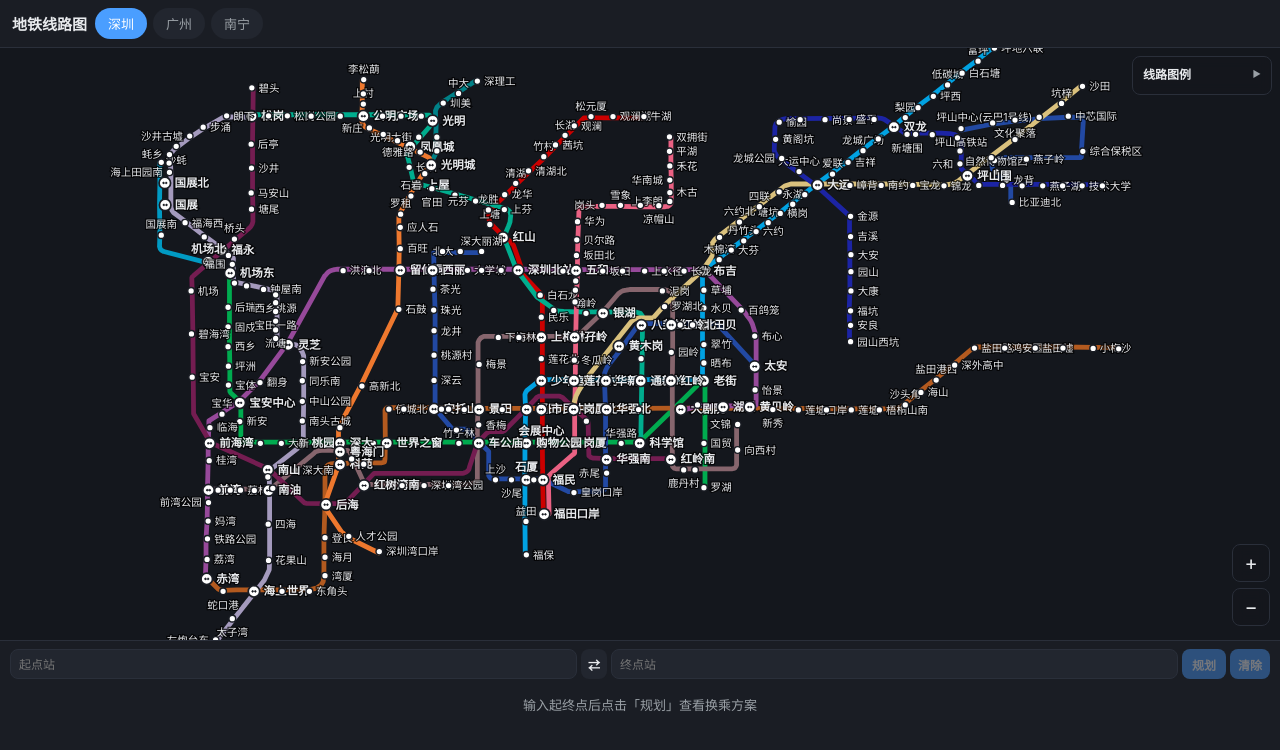
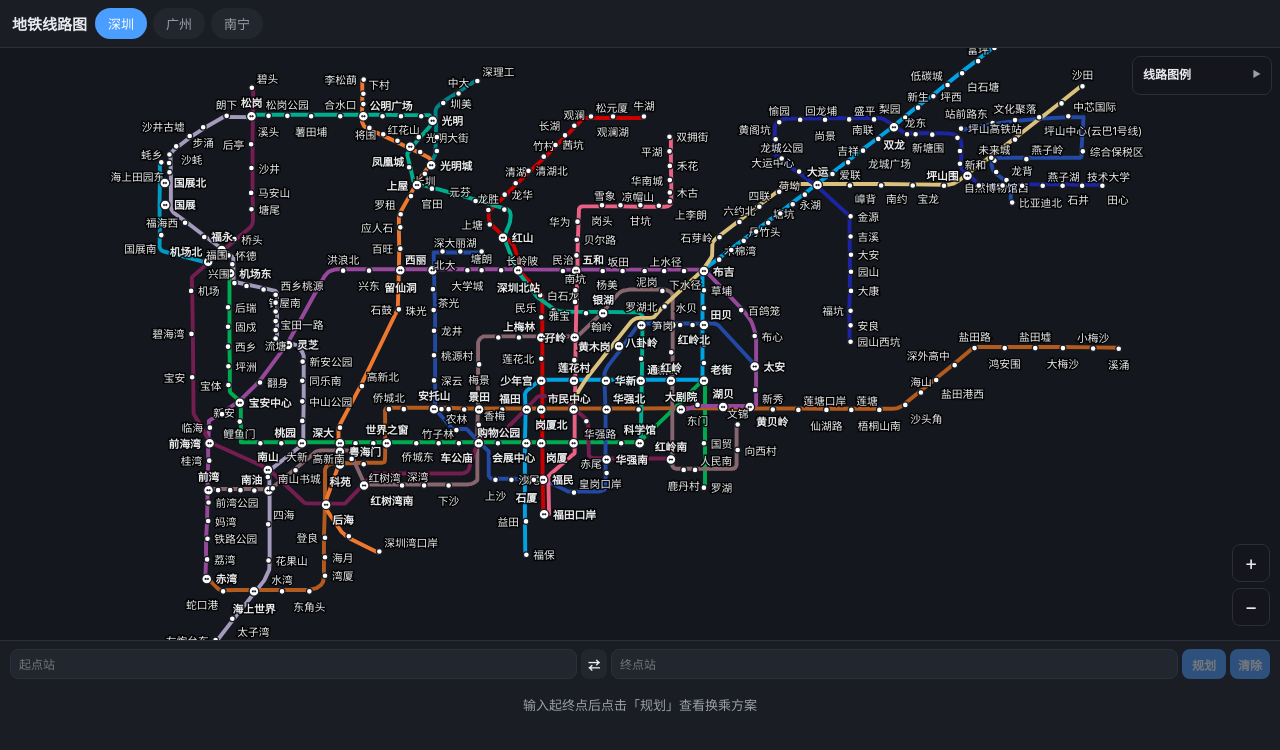
Before and after one commit to wei6718189/subway-h5, a Vue app in the folder subway-h5/: page / in a window 1280 px wide. Shown: the top 750 px of the page. Built offline with nearby package versions, Linux system fonts and the light colour scheme.

Commit message:
修改地图显示1

```diff
--- a/subway-h5/src/components/SubwayMap.vue
+++ b/subway-h5/src/components/SubwayMap.vue
@@ -19,7 +19,7 @@
           :key="'l-' + line.id"
           :points="line.points"
           :stroke="line.color"
-          stroke-width="5"
+          :stroke-width="baseLineWidth"
           stroke-linejoin="round"
           stroke-linecap="round"
           fill="none"
@@ -32,7 +32,7 @@
           :key="'h-' + i"
           :points="seg.points"
           :stroke="seg.color"
-          stroke-width="7"
+          :stroke-width="baseLineWidthHL"
           stroke-linejoin="round"
           stroke-linecap="round"
           fill="none"
@@ -40,49 +40,49 @@
         />
         <!-- 站点 -->
         <g v-for="s in stations" :key="'s-' + s.id">
-          <!-- 换乘站：单层圆圈（白底+描边，类似示例 SVG）+ 内部双箭头 -->
+          <!-- 换乘站：白底大圆 + 描边 + 内部双向箭头 -->
           <template v-if="s.isTransfer">
             <circle
               :cx="s.x"
               :cy="s.y"
-              :r="s.highlight ? 7.5 : 6"
+              :r="svgRadius(s)"
               :fill="s.highlight ? s.fill : '#fff'"
               :stroke="s.highlight ? s.stroke : '#1a1d24'"
-              :stroke-width="s.highlight ? 2.5 : 1.8"
+              :stroke-width="baseStrokeWidth"
               @click.stop="$emit('select-station', s.id)"
               style="cursor: pointer"
             />
             <path
-              :d="transferIconPath(s.x, s.y, s.highlight ? 5.5 : 4.2)"
+              :d="transferIconPath(s.x, s.y, svgRadius(s) * 0.7)"
               fill="none"
               :stroke="s.highlight ? '#fff' : '#1a1d24'"
-              stroke-width="1.1"
+              :stroke-width="baseStrokeWidth * 0.8"
               stroke-linecap="round"
               stroke-linejoin="round"
               pointer-events="none"
             />
           </template>
-          <!-- 普通站 / 起终点：单层圆圈 -->
+          <!-- 普通站 / 起终点：实心圆圈 -->
           <circle
             v-else
             :cx="s.x"
             :cy="s.y"
-            :r="s.highlight ? 6.5 : 3.5"
+            :r="svgRadius(s)"
             :fill="s.fill"
             :stroke="s.stroke"
-            :stroke-width="s.highlight ? 2.5 : 1.5"
+            :stroke-width="baseStrokeWidth"
             @click.stop="$emit('select-station', s.id)"
             style="cursor: pointer"
           />
           <text
             v-if="labelData.get(s.id)?.visible"
-            :x="s.x + (labelData.get(s.id)?.dx ?? (s.isTransfer ? 10 : 6))"
-            :y="s.y + (labelData.get(s.id)?.dy ?? 4)"
+            :x="s.x + (labelData.get(s.id)?.dx ?? 0)"
+            :y="s.y + (labelData.get(s.id)?.dy ?? 0)"
             :text-anchor="labelData.get(s.id)?.anchor ?? 'start'"
-            :font-size="s.isTransfer ? 12 : 11"
-            :font-weight="s.isTransfer ? 600 : 400"
+            :font-size="baseFontSize"
+            :font-weight="s.isTransfer || s.highlight ? 600 : 400"
             :fill="s.highlight ? '#fff' : 'var(--text)'"
-            style="pointer-events: none; paint-order: stroke; stroke: rgba(0,0,0,0.75); stroke-width: 2.5px"
+            style="pointer-events: none; paint-order: stroke; stroke: rgba(0,0,0,0.8); stroke-width: 3px"
           >{{ s.name }}</text>
         </g>
       </g>
@@ -111,7 +111,7 @@
 </template>
 
 <script setup>
-import { computed, ref, watch, onMounted, nextTick } from 'vue'
+import { computed, ref, watch, onMounted, onBeforeUnmount, nextTick } from 'vue'
 import { computeBounds, makeProjection } from '../lib/projection.js'
 
 const props = defineProps({
@@ -137,6 +137,50 @@ const proj = computed(() => {
 })
 
 const dimmed = computed(() => props.highlight && props.highlight.length > 0)
+
+// --- SVG 容器尺寸追踪（用于计算自适应基础尺寸）---
+const svgRect = ref({ width: 0, height: 0 })
+let resizeObserver = null
+
+// SVG viewBox 适配到容器的缩放比（仅跟设备屏幕尺寸有关，不受用户缩放影响）
+const fitScale = computed(() => {
+  const vbW = proj.value.width || 1000
+  const vbH = proj.value.height || 800
+  const { width, height } = svgRect.value
+  if (!width || !height) return 1
+  return Math.min(width / vbW, height / vbH)
+})
+
+// 自适应基础尺寸：使用平方根补偿（部分补偿 fitScale）
+// 完全补偿（/fitScale）会导致手机端 SVG 坐标系中值过大，文字比站间距还宽
+// 平方根补偿（/sqrt(fitScale)）在手机端折中：屏幕值略小但 SVG 比例合理
+// 这些值在 SVG 坐标系中，会随用户缩放（scale）自然等比缩放
+const FONT_TARGET = 11   // 屏幕上目标字号（px）
+const RADIUS_NORMAL = 3   // 普通站屏幕目标半径
+const RADIUS_TRANSFER = 5 // 换乘站屏幕目标半径
+const RADIUS_HIGHLIGHT = 6 // 高亮站屏幕目标半径
+const LINE_W = 4          // 线路屏幕目标宽度
+const LINE_W_HL = 6       // 高亮线路屏幕目标宽度
+const STROKE_W = 1.3      // 站点描边屏幕目标宽度
+
+// 平方根补偿：fitScale=0.375 时补偿因子=1.63（而非完全补偿的 2.67）
+function adapt(v) {
+  return v / Math.sqrt(fitScale.value || 1)
+}
+
+const baseFontSize = computed(() => adapt(FONT_TARGET))
+const baseRadiusNormal = computed(() => adapt(RADIUS_NORMAL))
+const baseRadiusTransfer = computed(() => adapt(RADIUS_TRANSFER))
+const baseRadiusHighlight = computed(() => adapt(RADIUS_HIGHLIGHT))
+const baseLineWidth = computed(() => adapt(LINE_W))
+const baseLineWidthHL = computed(() => adapt(LINE_W_HL))
+const baseStrokeWidth = computed(() => adapt(STROKE_W))
+
+// 站点 SVG 半径（会随用户缩放一起缩放）
+function svgRadius(s) {
+  if (s.highlight) return baseRadiusHighlight.value
+  return s.isTransfer ? baseRadiusTransfer.value : baseRadiusNormal.value
+}
 
 const stationCoords = computed(() => {
   const map = {}
@@ -209,6 +253,57 @@ const highlightPolys = computed(() => {
   return segs
 })
 
+// 所有线路段（用于标签与线路碰撞检测）
+const lineSegments = computed(() => {
+  if (!props.cityData) return []
+  const p = proj.value
+  const segs = []
+  for (const line of props.cityData.lines || []) {
+    let pts = []
+    if (line.path && line.path.length > 0) {
+      pts = line.path.map(([x, y]) => p.projectXY(x, y))
+    } else {
+      const c = stationCoords.value
+      pts = (line.stationIds || []).map(id => c[id]).filter(Boolean)
+    }
+    for (let i = 1; i < pts.length; i++) {
+      segs.push({ x1: pts[i - 1].x, y1: pts[i - 1].y, x2: pts[i].x, y2: pts[i].y })
+    }
+  }
+  return segs
+})
+
+// 每个站点ID的线路方向角度（0=水平, 90=垂直），用于标签垂直放置
+const stationAngles = computed(() => {
+  const angles = new Map()
+  if (!props.cityData) return angles
+  const c = stationCoords.value
+  for (const line of props.cityData.lines || []) {
+    const ids = line.stationIds || []
+    for (let i = 0; i < ids.length; i++) {
+      const id = ids[i]
+      const co = c[id]
+      if (!co) continue
+      const prevCo = i > 0 ? c[ids[i - 1]] : null
+      const nextCo = i < ids.length - 1 ? c[ids[i + 1]] : null
+      const vectors = []
+      if (prevCo) vectors.push([co.x - prevCo.x, co.y - prevCo.y])
+      if (nextCo) vectors.push([nextCo.x - co.x, nextCo.y - co.y])
+      if (!vectors.length) continue
+      let ax = 0, ay = 0
+      for (const [vx, vy] of vectors) { ax += vx; ay += vy }
+      const angle = Math.atan2(Math.abs(ay), Math.abs(ax)) * 180 / Math.PI
+      if (!angles.has(id)) angles.set(id, [])
+      angles.get(id).push(angle)
+    }
+  }
+  const result = new Map()
+  for (const [id, list] of angles) {
+    result.set(id, list.reduce((a, b) => a + b, 0) / list.length)
+  }
+  return result
+})
+
 const legendOpen = ref(false)
 
 // 切换图例折叠/展开
@@ -241,57 +336,119 @@ const stations = computed(() => {
     if (isStart) { fill = '#22c55e'; stroke = '#fff' }
     else if (isEnd) { fill = '#ef4444'; stroke = '#fff' }
     else if (onRoute) { fill = '#fff'; stroke = '#4a9eff' }
+    // 聚合同名站（换乘站）的所有线路方向角度
+    const angleList = dupIds
+      .map(did => stationAngles.value.get(did))
+      .filter(a => a != null)
+    const lineAngle = angleList.length
+      ? angleList.reduce((a, b) => a + b, 0) / angleList.length
+      : 45
     return {
       id, name: st.name, x: co.x, y: co.y, fill, stroke, highlight,
-      isTransfer, lines
+      isTransfer, lines, lineAngle
     }
   })
 })
 
+// 有效缩放比 = 设备适配缩放 × 用户缩放（决定标签密度）
+const effectiveScale = computed(() => (fitScale.value || 1) * scale.value)
+
 function showLabel(s) {
-  // 所有站点全部显示（依靠 4 方向防重叠来避免遮挡，只有 4 个位置都冲突时才隐藏）
+  // 有效缩放比低时（如手机端默认视图），仅显示换乘站和高亮站
+  if (effectiveScale.value < 0.5 && !s.isTransfer && !s.highlight) {
+    return false
+  }
   return true
 }
 
-// 标签防重叠 2.0：
-// 1) 按优先级排序：高亮站（起终点/路径站） > 换乘站 > 普通站
-//    确保关键站点优先拿到标签位置
-// 2) 每个站点尝试 4 个位置（右、上、左、下），选第一个不冲突的位置
-// 3) 返回 Map<id, {visible, dx, dy, anchor}>
+// 线段-矩形相交检测（用于判断标签是否压住线路）
+function segsIntersect(x1, y1, x2, y2, x3, y3, x4, y4) {
+  const d = (x2 - x1) * (y4 - y3) - (y2 - y1) * (x4 - x3)
+  if (d === 0) return false
+  const t = ((x3 - x1) * (y4 - y3) - (y3 - y1) * (x4 - x3)) / d
+  const u = ((x3 - x1) * (y2 - y1) - (y3 - y1) * (x2 - x1)) / d
+  return t >= 0 && t <= 1 && u >= 0 && u <= 1
+}
+
+function segCrossesRect(x1, y1, x2, y2, rx, ry, rw, rh) {
+  if (x1 >= rx && x1 <= rx + rw && y1 >= ry && y1 <= ry + rh) return true
+  if (x2 >= rx && x2 <= rx + rw && y2 >= ry && y2 <= ry + rh) return true
+  return (
+    segsIntersect(x1, y1, x2, y2, rx, ry, rx + rw, ry) ||
+    segsIntersect(x1, y1, x2, y2, rx, ry + rh, rx + rw, ry + rh) ||
+    segsIntersect(x1, y1, x2, y2, rx, ry, rx, ry + rh) ||
+    segsIntersect(x1, y1, x2, y2, rx + rw, ry, rx + rw, ry + rh)
+  )
+}
+
+// 点到线段的最短距离（用于判断线段是否经过站点）
+function pointToSegDist(px, py, x1, y1, x2, y2) {
+  const dx = x2 - x1, dy = y2 - y1
+  if (dx === 0 && dy === 0) return Math.hypot(px - x1, py - y1)
+  const t = Math.max(0, Math.min(1, ((px - x1) * dx + (py - y1) * dy) / (dx * dx + dy * dy)))
+  return Math.hypot(px - (x1 + t * dx), py - (y1 + t * dy))
+}
+
+// 标签防重叠 5.0（线路方向感知 + 线路碰撞检测）：
+// 1) 按优先级排序：高亮站 > 换乘站 > 普通站
+// 2) 根据站点线路方向选择垂直方向放置（水平线→上下放, 垂直线→左右放）
+// 3) 检测标签与线路碰撞，避免文字压住线路
+// 4) 检测标签之间碰撞，避免文字重叠
 const labelData = computed(() => {
   const list = stations.value
   const result = new Map()
   if (!list.length) return result
 
-  // 排序：优先级高的先分配标签
   const sorted = [...list].sort((a, b) => {
     const pa = a.highlight ? 0 : (a.isTransfer ? 1 : 2)
     const pb = b.highlight ? 0 : (b.isTransfer ? 1 : 2)
     if (pa !== pb) return pa - pb
-    // 同优先级按线路数多的排前
     return (b.lines?.length || 0) - (a.lines?.length || 0)
   })
 
-  const sc = scale.value
-  const charW = 9
-  const charH = 13
-  const padX = 2
-  const padY = 1
+  const fs = baseFontSize.value
+  const charW = fs
+  const charH = fs * 1.2
+  const padX = fs * 0.15
+  const padY = fs * 0.1
+  const gap = fs * 0.25
 
-  // 4 个候选偏移（dx, dy, anchor）
-  //   相对 SVG 坐标：SVG y 轴向下，文本 baseline 在 y 上
-  const candidates = [
-    // 右侧：文字右对齐在站点右侧
-    { pos: 'right',  dx: 0,  dy: 0,   anchor: 'start',  offsetX: (s) => (s.isTransfer ? 10 : 7), offsetY: () => 4 },
-    // 上方：文本水平居中在站点上方
-    { pos: 'top',    dx: 0,  dy: 0,   anchor: 'middle', offsetX: () => 0,             offsetY: (s) => -(s.isTransfer ? 9 : 7) },
-    // 左侧：文字右对齐在站点左侧
-    { pos: 'left',   dx: 0,  dy: 0,   anchor: 'end',    offsetX: (s) => -(s.isTransfer ? 10 : 7), offsetY: () => 4 },
-    // 下方：文本水平居中在站点下方
-    { pos: 'bottom', dx: 0,  dy: 0,   anchor: 'middle', offsetX: () => 0,             offsetY: () => charH + 5 }
-  ]
+  const visR = (s) => svgRadius(s) + baseStrokeWidth.value
+  const segs = lineSegments.value
 
-  const placed = [] // 已放置标签矩形（屏幕坐标）
+  // 根据线路方向返回候选位置顺序（8 个方向：4 正向 + 4 对角）
+  function getCandidates(s) {
+    const isHorizontal = s.lineAngle < 45
+    const r = visR(s) + gap
+    const diag = r * 0.707 // 对角线偏移（cos45°）
+    const right = { anchor: 'start',  offsetX: r,     offsetY: charH * 0.35 }
+    const left  = { anchor: 'end',    offsetX: -r,    offsetY: charH * 0.35 }
+    const top   = { anchor: 'middle', offsetX: 0,     offsetY: -r }
+    const bot   = { anchor: 'middle', offsetX: 0,     offsetY: r + charH }
+    // 对角线位置（提供更多避开线路的选项）
+    const tr = { anchor: 'start',  offsetX: diag,  offsetY: -diag }
+    const tl = { anchor: 'end',    offsetX: -diag, offsetY: -diag }
+    const br = { anchor: 'start',  offsetX: diag,  offsetY: diag + charH }
+    const bl = { anchor: 'end',    offsetX: -diag, offsetY: diag + charH }
+    // 水平线路→优先上下+对角，垂直线路→优先左右+对角
+    return isHorizontal
+      ? [top, bot, tr, tl, br, bl, right, left]
+      : [right, left, tr, tl, br, bl, top, bot]
+  }
+
+  // 计算标签矩形压住的线路段数量（排除经过站点自身的线段）
+  function countLineCollisions(s, bx, by, bw, bh) {
+    const skipDist = visR(s) + baseLineWidth.value // 站点圆圈 + 线宽
+    let count = 0
+    for (const seg of segs) {
+      // 跳过经过站点自身的线段（点到线段距离 < 站点半径+线宽）
+      if (pointToSegDist(s.x, s.y, seg.x1, seg.y1, seg.x2, seg.y2) < skipDist) continue
+      if (segCrossesRect(seg.x1, seg.y1, seg.x2, seg.y2, bx, by, bw, bh)) count++
+    }
+    return count
+  }
+
+  const placed = []
 
   for (const s of sorted) {
     if (!showLabel(s)) { result.set(s.id, { visible: false }); continue }
@@ -300,84 +457,68 @@ const labelData = computed(() => {
     const bw = nameLen * charW + padX * 2
     const bh = charH + padY * 2
 
-    let placedOk = false
+    const forceShow = s.highlight || s.isTransfer
+    const candidates = getCandidates(s)
 
-    // 换乘站和高亮站：强制显示（跳过冲突检查，或只记录占用）
-    const forceShow = s.highlight || s.isTransfer
+    // 评分制：遍历所有候选位置，选择压线最少的
+    let bestCandidate = null
+    let bestCollisions = Infinity
+    // 回退候选（有标签碰撞但线路碰撞最少）
+    let fallbackCandidate = null
+    let fallbackCollisions = Infinity
 
-    for (let ci = 0; ci < candidates.length; ci++) {
-      const c = candidates[ci]
-      const offX = c.offsetX(s)
-      const offY = c.offsetY(s)
-      // 文本坐标
-      const tx_ = s.x + offX
-      const ty_ = s.y + offY
+    for (const c of candidates) {
+      const tx_ = s.x + c.offsetX
+      const ty_ = s.y + c.offsetY
 
-      // 文本 bounding box（世界坐标）：根据 anchor 计算起点 x1
-      let bx, by
-      if (c.anchor === 'start') {
-        bx = tx_ - padX
-      } else if (c.anchor === 'end') {
-        bx = tx_ - bw + padX
-      } else {
-        bx = tx_ - bw / 2
-      }
-      // y = baseline，文本实际占据 (y - charH) ~ y 范围内的高度
-      by = ty_ - charH - padY
+      let bx
+      if (c.anchor === 'start') bx = tx_ - padX
+      else if (c.anchor === 'end') bx = tx_ - bw + padX
+      else bx = tx_ - bw / 2
+      const by = ty_ - charH - padY
 
-      // 转为屏幕坐标做碰撞检测
-      const sx1 = (bx + tx.value) * sc
-      const sy1 = (by + ty.value) * sc
-      const sx2 = sx1 + bw * sc
-      const sy2 = sy1 + bh * sc
+      const lineCol = countLineCollisions(s, bx, by, bw, bh)
 
-      // 检测与已放置矩形是否碰撞
-      let collide = false
+      // 检测标签之间的碰撞
+      let labelCollide = false
       for (const r of placed) {
-        if (!(sx2 < r.x1 || sx1 > r.x2 || sy2 < r.y1 || sy1 > r.y2)) {
-          collide = true
+        if (!(bx + bw < r.x1 || bx > r.x2 || by + bh < r.y1 || by > r.y2)) {
+          labelCollide = true
           break
         }
       }
 
-      if (!collide) {
-        placed.push({ x1: sx1, y1: sy1, x2: sx2, y2: sy2 })
-        result.set(s.id, {
-          visible: true,
-          dx: offX,
-          dy: offY,
-          anchor: c.anchor
-        })
-        placedOk = true
-        break
+      if (!labelCollide) {
+        // 无标签碰撞——优先选择
+        if (lineCol === 0) {
+          bestCandidate = { c, bx, by }
+          bestCollisions = 0
+          break
+        }
+        if (lineCol < bestCollisions) {
+          bestCollisions = lineCol
+          bestCandidate = { c, bx, by }
+        }
+      } else if (forceShow) {
+        // 有标签碰撞——记录为回退选项
+        if (lineCol < fallbackCollisions) {
+          fallbackCollisions = lineCol
+          fallbackCandidate = { c, bx, by }
+        }
       }
     }
 
-    if (!placedOk) {
-      // 四个位置全部冲突：换乘/高亮站仍默认放右侧（强制显示），普通站隐藏
-      if (forceShow) {
-        const c = candidates[0]
-        const offX = c.offsetX(s)
-        const offY = c.offsetY(s)
-        result.set(s.id, {
-          visible: true,
-          dx: offX,
-          dy: offY,
-          anchor: c.anchor
-        })
-        // 仍记录占用，避免后面的继续堆这里
-        const tx_ = s.x + offX
-        const bx = tx_ - padX
-        const by = (s.y + offY) - charH - padY
-        placed.push({
-          x1: (bx + tx.value) * sc,
-          y1: (by + ty.value) * sc,
-          x2: (bx + tx.value) * sc + bw * sc,
-          y2: (by + ty.value) * sc + bh * sc
-        })
-      } else {
-        result.set(s.id, { visible: false })
-      }
+    if (bestCandidate) {
+      const { c, bx, by } = bestCandidate
+      placed.push({ x1: bx, y1: by, x2: bx + bw, y2: by + bh })
+      result.set(s.id, { visible: true, dx: c.offsetX, dy: c.offsetY, anchor: c.anchor })
+    } else if (fallbackCandidate) {
+      // 所有位置都有标签碰撞：使用线路碰撞最少的回退
+      const { c, bx, by } = fallbackCandidate
+      placed.push({ x1: bx, y1: by, x2: bx + bw, y2: by + bh })
+      result.set(s.id, { visible: true, dx: c.offsetX, dy: c.offsetY, anchor: c.anchor })
+    } else {
+      result.set(s.id, { visible: false })
     }
   }
 
@@ -518,10 +659,9 @@ function handleStationClick(clientX, clientY) {
   const list = stations.value
   let closest = null
   let closestDist = Infinity
-  const HIT_RADIUS = 14
+  const HIT_RADIUS = baseRadiusTransfer.value * 2
   for (const s of list) {
-    if (!s.co) continue
-    const d = Math.hypot(wx - s.co.x, wy - s.co.y)
+    const d = Math.hypot(wx - s.x, wy - s.y)
     if (d < HIT_RADIUS && d < closestDist) {
       closest = s
       closestDist = d
@@ -599,5 +739,21 @@ function zoomToStations(stationIds) {
   })
 }
 
-onMounted(() => { resetView() })
+onMounted(() => {
+  const svg = svgRef.value
+  if (svg) {
+    const updateRect = () => {
+      const rect = svg.getBoundingClientRect()
+      svgRect.value = { width: rect.width, height: rect.height }
+    }
+    updateRect()
+    resizeObserver = new ResizeObserver(updateRect)
+    resizeObserver.observe(svg)
+  }
+  resetView()
+})
+
+onBeforeUnmount(() => {
+  if (resizeObserver) resizeObserver.disconnect()
+})
 </script>
```
